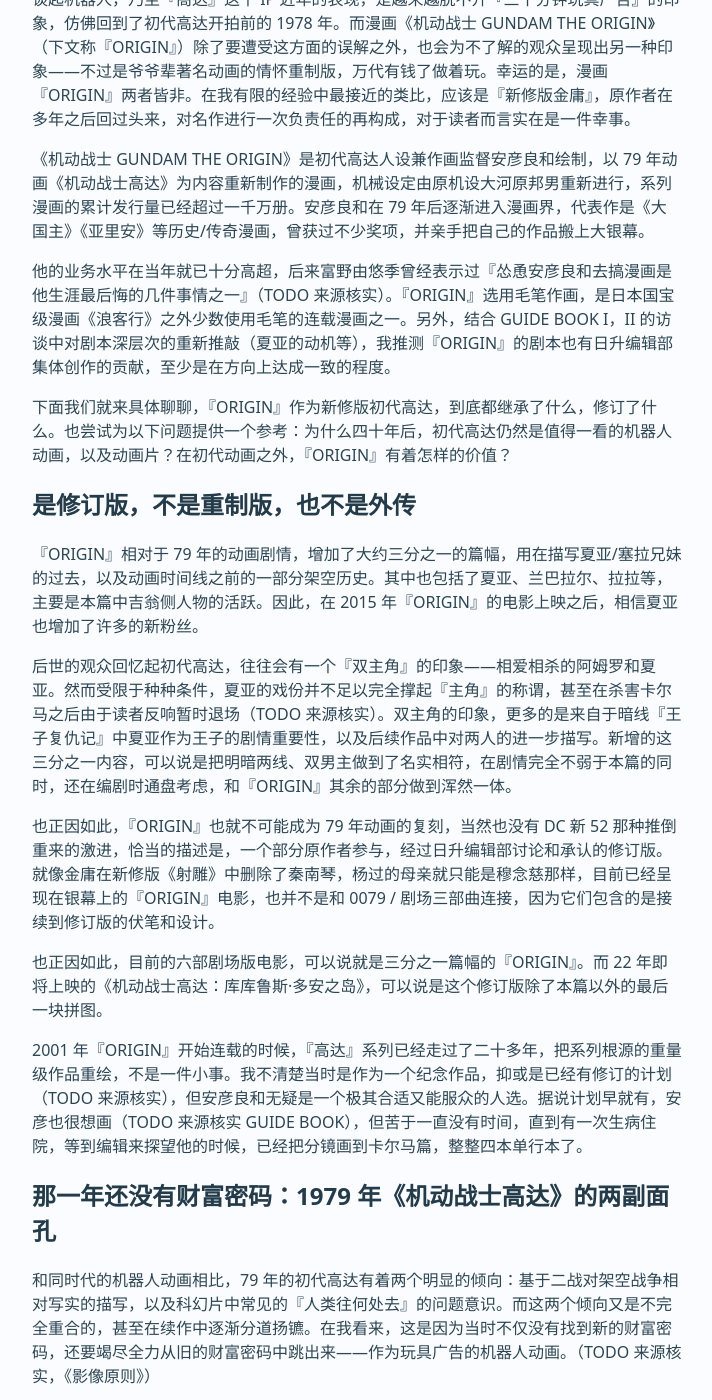
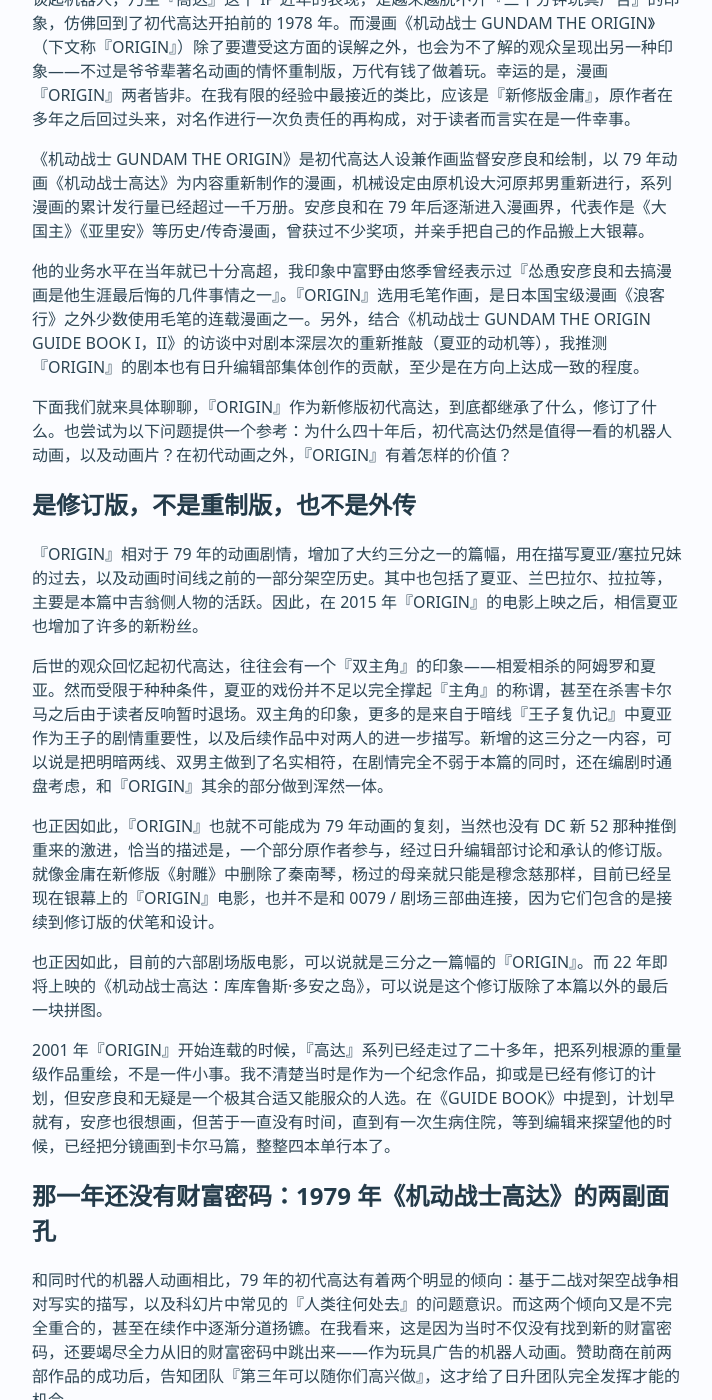
Before and after one commit to ofey404/ofey404.github.io, a Jekyll site: the page built from _posts/2022-01-06-gundam-the-origin-something-different.zh.markdown, in a window 1280 px wide and 1400 px high, scrolled down 484 px. Shown: the whole window, without its empty margins (283-995 px from the left). Built offline with Jekyll 4.4.1, drawn with Linux system fonts in a browser that asks for light colours; some of the changed text lies outside the part shown.

Commit message:
gundam: resolve references

```diff
--- a/_posts/2022-01-06-gundam-the-origin-something-different.zh.markdown
+++ b/_posts/2022-01-06-gundam-the-origin-something-different.zh.markdown
@@ -14,7 +14,7 @@ lang-ref: 2022-01-06-gundam-the-origin-something-different
 
 《机动战士 GUNDAM THE ORIGIN》是初代高达人设兼作画监督安彦良和绘制，以 79 年动画《机动战士高达》为内容重新制作的漫画，机械设定由原机设大河原邦男重新进行，系列漫画的累计发行量已经超过一千万册。安彦良和在 79 年后逐渐进入漫画界，代表作是《大国主》《亚里安》等历史/传奇漫画，曾获过不少奖项，并亲手把自己的作品搬上大银幕。
 
-他的业务水平在当年就已十分高超，后来富野由悠季曾经表示过『怂恿安彦良和去搞漫画是他生涯最后悔的几件事情之一』（TODO 来源核实）。『ORIGIN』选用毛笔作画，是日本国宝级漫画《浪客行》之外少数使用毛笔的连载漫画之一。另外，结合 GUIDE BOOK I，II 的访谈中对剧本深层次的重新推敲（夏亚的动机等），我推测『ORIGIN』的剧本也有日升编辑部集体创作的贡献，至少是在方向上达成一致的程度。
+他的业务水平在当年就已十分高超，我印象中富野由悠季曾经表示过『怂恿安彦良和去搞漫画是他生涯最后悔的几件事情之一』。『ORIGIN』选用毛笔作画，是日本国宝级漫画《浪客行》之外少数使用毛笔的连载漫画之一。另外，结合《机动战士 GUNDAM THE ORIGIN GUIDE BOOK I，II》的访谈中对剧本深层次的重新推敲（夏亚的动机等），我推测『ORIGIN』的剧本也有日升编辑部集体创作的贡献，至少是在方向上达成一致的程度。
 
 下面我们就来具体聊聊，『ORIGIN』作为新修版初代高达，到底都继承了什么，修订了什么。也尝试为以下问题提供一个参考：为什么四十年后，初代高达仍然是值得一看的机器人动画，以及动画片？在初代动画之外，『ORIGIN』有着怎样的价值？
 
@@ -22,17 +22,17 @@ lang-ref: 2022-01-06-gundam-the-origin-something-different
 
 『ORIGIN』相对于 79 年的动画剧情，增加了大约三分之一的篇幅，用在描写夏亚/塞拉兄妹的过去，以及动画时间线之前的一部分架空历史。其中也包括了夏亚、兰巴拉尔、拉拉等，主要是本篇中吉翁侧人物的活跃。因此，在 2015 年『ORIGIN』的电影上映之后，相信夏亚也增加了许多的新粉丝。
 
-后世的观众回忆起初代高达，往往会有一个『双主角』的印象——相爱相杀的阿姆罗和夏亚。然而受限于种种条件，夏亚的戏份并不足以完全撑起『主角』的称谓，甚至在杀害卡尔马之后由于读者反响暂时退场（TODO 来源核实）。双主角的印象，更多的是来自于暗线『王子复仇记』中夏亚作为王子的剧情重要性，以及后续作品中对两人的进一步描写。新增的这三分之一内容，可以说是把明暗两线、双男主做到了名实相符，在剧情完全不弱于本篇的同时，还在编剧时通盘考虑，和『ORIGIN』其余的部分做到浑然一体。
+后世的观众回忆起初代高达，往往会有一个『双主角』的印象——相爱相杀的阿姆罗和夏亚。然而受限于种种条件，夏亚的戏份并不足以完全撑起『主角』的称谓，甚至在杀害卡尔马之后由于读者反响暂时退场。双主角的印象，更多的是来自于暗线『王子复仇记』中夏亚作为王子的剧情重要性，以及后续作品中对两人的进一步描写。新增的这三分之一内容，可以说是把明暗两线、双男主做到了名实相符，在剧情完全不弱于本篇的同时，还在编剧时通盘考虑，和『ORIGIN』其余的部分做到浑然一体。
 
 也正因如此，『ORIGIN』也就不可能成为 79 年动画的复刻，当然也没有 DC 新 52 那种推倒重来的激进，恰当的描述是，一个部分原作者参与，经过日升编辑部讨论和承认的修订版。就像金庸在新修版《射雕》中删除了秦南琴，杨过的母亲就只能是穆念慈那样，目前已经呈现在银幕上的『ORIGIN』电影，也并不是和 0079 / 剧场三部曲连接，因为它们包含的是接续到修订版的伏笔和设计。
 
 也正因如此，目前的六部剧场版电影，可以说就是三分之一篇幅的『ORIGIN』。而 22 年即将上映的《机动战士高达：库库鲁斯·多安之岛》，可以说是这个修订版除了本篇以外的最后一块拼图。
 
-2001 年『ORIGIN』开始连载的时候，『高达』系列已经走过了二十多年，把系列根源的重量级作品重绘，不是一件小事。我不清楚当时是作为一个纪念作品，抑或是已经有修订的计划（TODO 来源核实），但安彦良和无疑是一个极其合适又能服众的人选。据说计划早就有，安彦也很想画（TODO 来源核实 GUIDE BOOK），但苦于一直没有时间，直到有一次生病住院，等到编辑来探望他的时候，已经把分镜画到卡尔马篇，整整四本单行本了。
+2001 年『ORIGIN』开始连载的时候，『高达』系列已经走过了二十多年，把系列根源的重量级作品重绘，不是一件小事。我不清楚当时是作为一个纪念作品，抑或是已经有修订的计划，但安彦良和无疑是一个极其合适又能服众的人选。在《GUIDE BOOK》中提到，计划早就有，安彦也很想画，但苦于一直没有时间，直到有一次生病住院，等到编辑来探望他的时候，已经把分镜画到卡尔马篇，整整四本单行本了。
 
 ## 那一年还没有财富密码：1979 年《机动战士高达》的两副面孔
 
-和同时代的机器人动画相比，79 年的初代高达有着两个明显的倾向：基于二战对架空战争相对写实的描写，以及科幻片中常见的『人类往何处去』的问题意识。而这两个倾向又是不完全重合的，甚至在续作中逐渐分道扬镳。在我看来，这是因为当时不仅没有找到新的财富密码，还要竭尽全力从旧的财富密码中跳出来——作为玩具广告的机器人动画。（TODO 来源核实，《影像原则》）
+和同时代的机器人动画相比，79 年的初代高达有着两个明显的倾向：基于二战对架空战争相对写实的描写，以及科幻片中常见的『人类往何处去』的问题意识。而这两个倾向又是不完全重合的，甚至在续作中逐渐分道扬镳。在我看来，这是因为当时不仅没有找到新的财富密码，还要竭尽全力从旧的财富密码中跳出来——作为玩具广告的机器人动画。赞助商在前两部作品的成功后，告知团队『第三年可以随你们高兴做』，这才给了日升团队完全发挥才能的机会。
 
 续作，甚至是这个类型的第二部作品，都可以期望观众接受某些约定俗成，比如——战舰人员班组就应该是这样的，不需要做进一步解释，但是初代高达不能。因此，主创团队尽可能多地糅合了不同来源，不同背景的灵感。由此产生的第一部动画，在『高达』系列的历史上，说是内容最丰富多面的也不为过。
 
@@ -46,7 +46,7 @@ lang-ref: 2022-01-06-gundam-the-origin-something-different
 
 ## 修订 1：战争这件事本身
 
-『Newtype』在续作中被发扬光大直到不再适应时代为止，形成了所谓 UC 系高达正史中我们能看到的东西。母题也好，问题意识也罢，这一部分构成了一个太空歌剧的形而上内核。据说初代高达受到海因莱因的《星船伞兵》影响颇深（TODO 来源核实），说是保留了黄金时代科幻的一部分精神，也没有什么问题。『ORIGIN』继承了初代动画的两副面孔，并且拓展了被续作所忽略的那个方向——战争中小人物的求生。
+『Newtype』在续作中被发扬光大直到不再适应时代为止，形成了所谓 UC 系高达正史中我们能看到的东西。母题也好，问题意识也罢，这一部分构成了一个太空歌剧的形而上内核。据说那个年代日本科幻界受到海因莱因的《星船伞兵》和《月亮是个严厉的女主人》影响颇深，初代高达更是能看到许多明显的参考，说是保留了黄金时代科幻的一部分精神，也没有什么问题。『ORIGIN』继承了初代动画的两副面孔，并且拓展了被续作所忽略的那个方向——战争中小人物的求生。
 
 以 Z 为开端的续作，走向了强调形而上的太空歌剧道路，之后又因为母题的枯竭和商业运作等原因，成为了新一代的财富密码。而『ORIGIN』正如其名『起源』，回到原点，重新出发。这不啻于金庸修订《天龙八部》时，对剧情架构做大调整。更难得可贵的是，『ORIGIN』仍然由当初的大部分主创负责。事实上，『ORIGIN』主要在一些重要的情节与人物上，做出了谨慎克制的修订。
 
@@ -68,7 +68,7 @@ lang-ref: 2022-01-06-gundam-the-origin-something-different
 
 这样从若干篇之前就开始逐步铺垫，最终进展到决定性情节的角色关系还有很多——阿姆罗和芙劳；塞拉和凯；兰巴·拉尔、哈蒙和爱着哈蒙的小军官；林有德、米莱、卡姆兰和史雷格·罗，等等，漫画有足够的篇幅，可以为出场人物做一组群像。
 
-『ORIGIN』的剧情相当饱满，是以电影剧本为标准重新组织的，每一幕平均一条主情节配两条次情节。就拿 79 版动画经典的第一话为例，当年被认为『在有限的时间里传达了丰富的内容，并且让观众能够充分吸收』（TODO 来源核实），这灾难片式的二十分钟被扩充成为『出航篇』如下：
+『ORIGIN』的剧情相当饱满，是以电影剧本为标准重新组织的，每一幕平均一条主情节配两条次情节。就拿 79 版动画经典的第一话为例，当年被认为『在有限的时间里传达了丰富的内容，并且让观众能够充分吸收』，这灾难片式的二十分钟被扩充成为『出航篇』如下：
 
 - 主情节：阿姆罗的历险，直到高达屹立于大地之上。
   - 次情节 1：夏亚的小兵们的火力侦察，在殖民星隔层里和 RX-78-01 的遭遇战。镜头转向有脸有名字的吉翁士兵们，顺便解释了原本的测试驾驶员哪去了。
```
